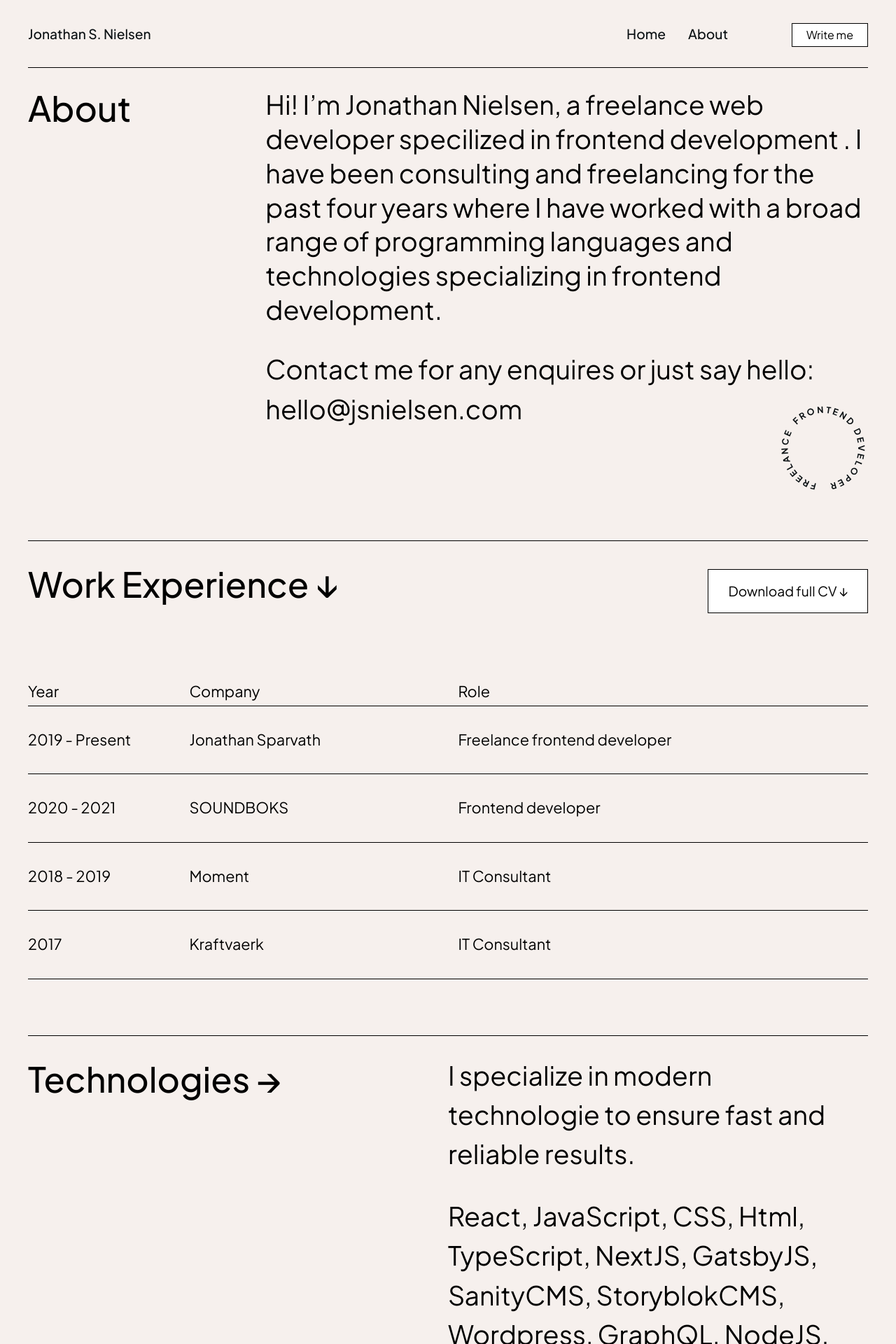
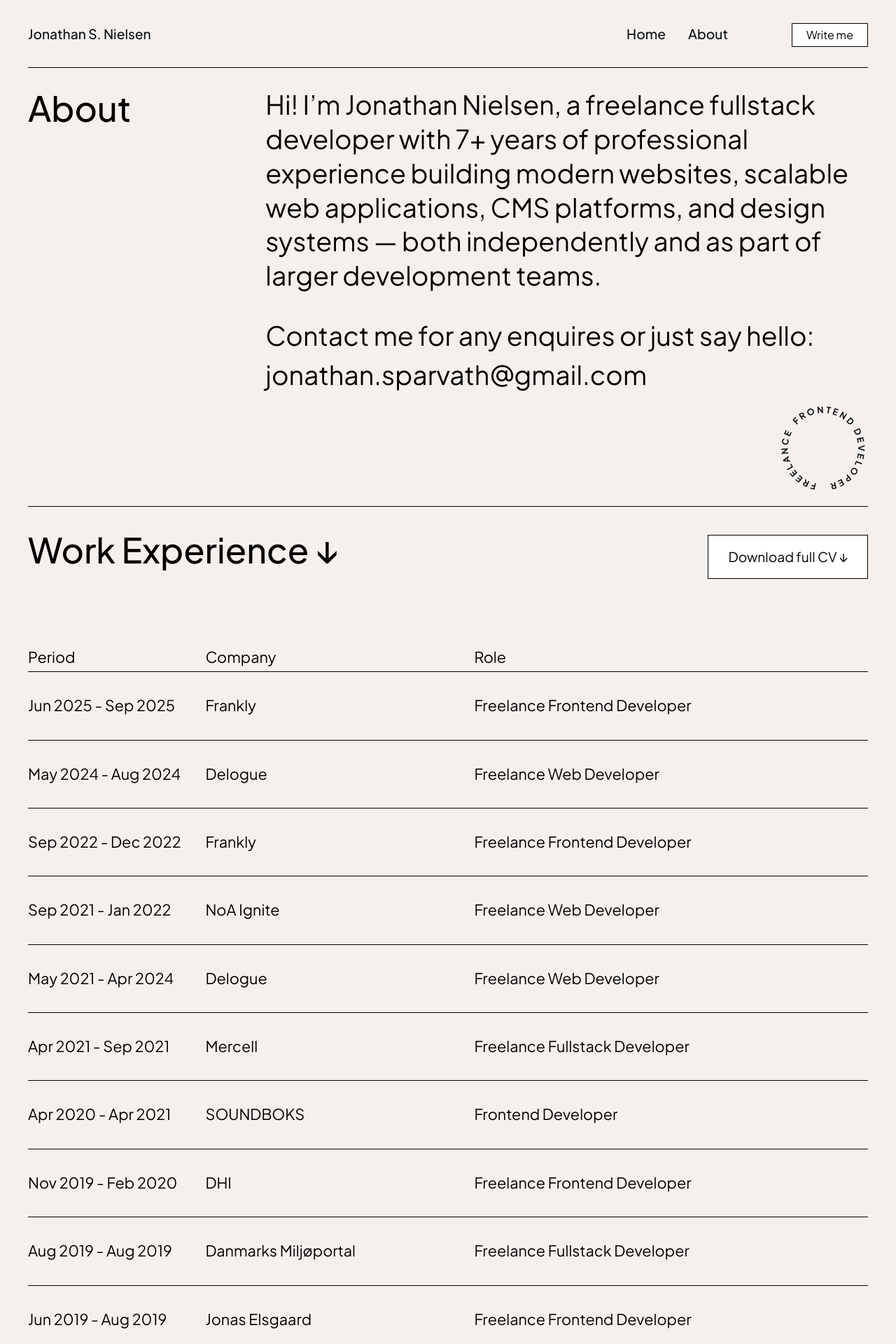
Before and after one commit to jonsnielsen/jsnielsen, a Next.js app: page /about in a window 1280 px wide. Shown: the top 1920 px of the page at 70% size. Built offline with nearby package versions, Linux system fonts and the light colour scheme.

Commit message:
content updates

```diff
--- a/src/components/Layout.tsx
+++ b/src/components/Layout.tsx
@@ -40,7 +40,9 @@ export function Layout({ children }: LayoutProps) {
       </header>
       {/* padding under header to make content go down */}
       <div className="h-24" />
-      <main>{children}</main>
+      <div className="flex flex-col justify-center items-center">
+        <main style={{ maxWidth: '1355px' }}> {children}</main>
+      </div>
       <div className="content-section">
         <Divider />
         <footer className="pt-16 pb-40 flex flex-col md:flex-row justify-between">
--- a/src/components/WorkExperienceTable.tsx
+++ b/src/components/WorkExperienceTable.tsx
@@ -31,7 +31,7 @@ export function WorkExperienceTable({
             <li key={i}>
               <div className={`${(i !== 0 && 'py-4') || 'mb-4'}`}>
                 <div className={classNameEntryWrapper}>
-                  <span className={classNameKey}>Year</span>
+                  <span className={classNameKey}>Period</span>
                   <span className={classNameValue}>{entry.year}</span>
                 </div>
                 <div className={classNameEntryWrapper}>
@@ -54,7 +54,7 @@ export function WorkExperienceTable({
   const TableLarge = () => (
     <div className="hidden md:block">
       <div className="flex max-w-6xl pb-1">
-        <span className="w-1/5">Year</span>
+        <span className="w-[22%]">Period</span>
         <span className="w-1/3">Company</span>
         <span>Role</span>
       </div>
@@ -63,7 +63,7 @@ export function WorkExperienceTable({
         {entries.map((entry, i) => (
           <li key={i}>
             <div className="flex max-w-6xl my-8">
-              <span className="w-1/5">{entry.year}</span>
+              <span className="w-[22%]">{entry.year}</span>
               <span className="w-4/12">{entry.company}</span>
               <span>{entry.role}</span>
             </div>
--- a/src/pages/about.tsx
+++ b/src/pages/about.tsx
@@ -4,8 +4,36 @@ import {
   WorkExperienceTable,
   WorkExperienceTableProps,
 } from '../components/WorkExperienceTable';
+import cvData from '../../cv-data.json';
 
 import styles from './about.module.css';
+
+const MONTH_NAMES = [
+  'Jan',
+  'Feb',
+  'Mar',
+  'Apr',
+  'May',
+  'Jun',
+  'Jul',
+  'Aug',
+  'Sep',
+  'Oct',
+  'Nov',
+  'Dec',
+];
+
+function formatMonthYear(dateString: string) {
+  const [year, month] = dateString.split('-');
+  return `${MONTH_NAMES[Number(month) - 1]} ${year}`;
+}
+
+function formatDateRange(startDate: string, endDate: string) {
+  if (endDate === 'Present') {
+    return `${formatMonthYear(startDate)} - Present`;
+  }
+  return `${formatMonthYear(startDate)} - ${formatMonthYear(endDate)}`;
+}
 
 export default function About() {
   return (
@@ -16,15 +44,15 @@ export default function About() {
           <p className={`${styles['about-title']} h2 -mt-2 mb-12`}>About</p>
           <div>
             <h1 className="text-lg font-normal">
-              Hi! I’m Jonathan Nielsen, a freelance web developer specilized in
-              frontend development . I have been consulting and freelancing for
-              the past four years where I have worked with a broad range of
-              programming languages and technologies specializing in frontend
-              development.
+              Hi! I’m Jonathan Nielsen, a freelance fullstack developer with
+              7+ years of professional experience building modern websites,
+              scalable web applications, CMS platforms, and design systems —
+              both independently and as part of larger development teams.
             </h1>
             <br />
             <p className="text-lg">
-              Contact me for any enquires or just say hello: hello@jsnielsen.com
+              Contact me for any enquires or just say hello:{' '}
+              {cvData.profile.email}
             </p>
           </div>
         </div>
@@ -62,9 +90,10 @@ export default function About() {
           </p>
           <br />
           <p className="text-lg">
-            React, JavaScript, CSS, Html, TypeScript, NextJS, GatsbyJS,
-            SanityCMS, StoryblokCMS, Wordpress, GraphQL, NodeJS, Vercel,
-            Netlify, AWS, Azure.
+            {cvData.globalSkills
+              .flatMap((skillCategory) => skillCategory.technologies)
+              .join(', ')}
+            .
           </p>
         </div>
         <Divider />
@@ -73,25 +102,9 @@ export default function About() {
   );
 }
 
-const workExperienceEntries: WorkExperienceTableProps['entries'] = [
-  {
-    year: '2019 - Present',
-    company: 'Jonathan Sparvath',
-    role: 'Freelance frontend developer',
-  },
-  {
-    year: '2020 - 2021',
-    company: 'SOUNDBOKS',
-    role: 'Frontend developer',
-  },
-  {
-    year: '2018 - 2019',
-    company: 'Moment',
-    role: 'IT Consultant',
-  },
-  {
-    year: '2017',
-    company: 'Kraftvaerk',
-    role: 'IT Consultant',
-  },
-];
+const workExperienceEntries: WorkExperienceTableProps['entries'] =
+  cvData.experiences.map((experience) => ({
+    year: formatDateRange(experience.startDate, experience.endDate),
+    company: experience.company,
+    role: experience.role,
+  }));
--- a/src/pages/index.tsx
+++ b/src/pages/index.tsx
@@ -50,8 +50,8 @@ export default function Home() {
     <Layout>
       <section className="mt-40 xl:mt-90 mb-80 content-section">
         <h1 style={{ maxWidth: '1300px' }}>
-          Freelance frontend developer based in Copenhagen building immersive
-          digital experiences.
+          Frontend-leaning fullstack developer based in Copenhagen building
+          immersive digital experiences.
         </h1>
       </section>
       <section className="content-section">
```
